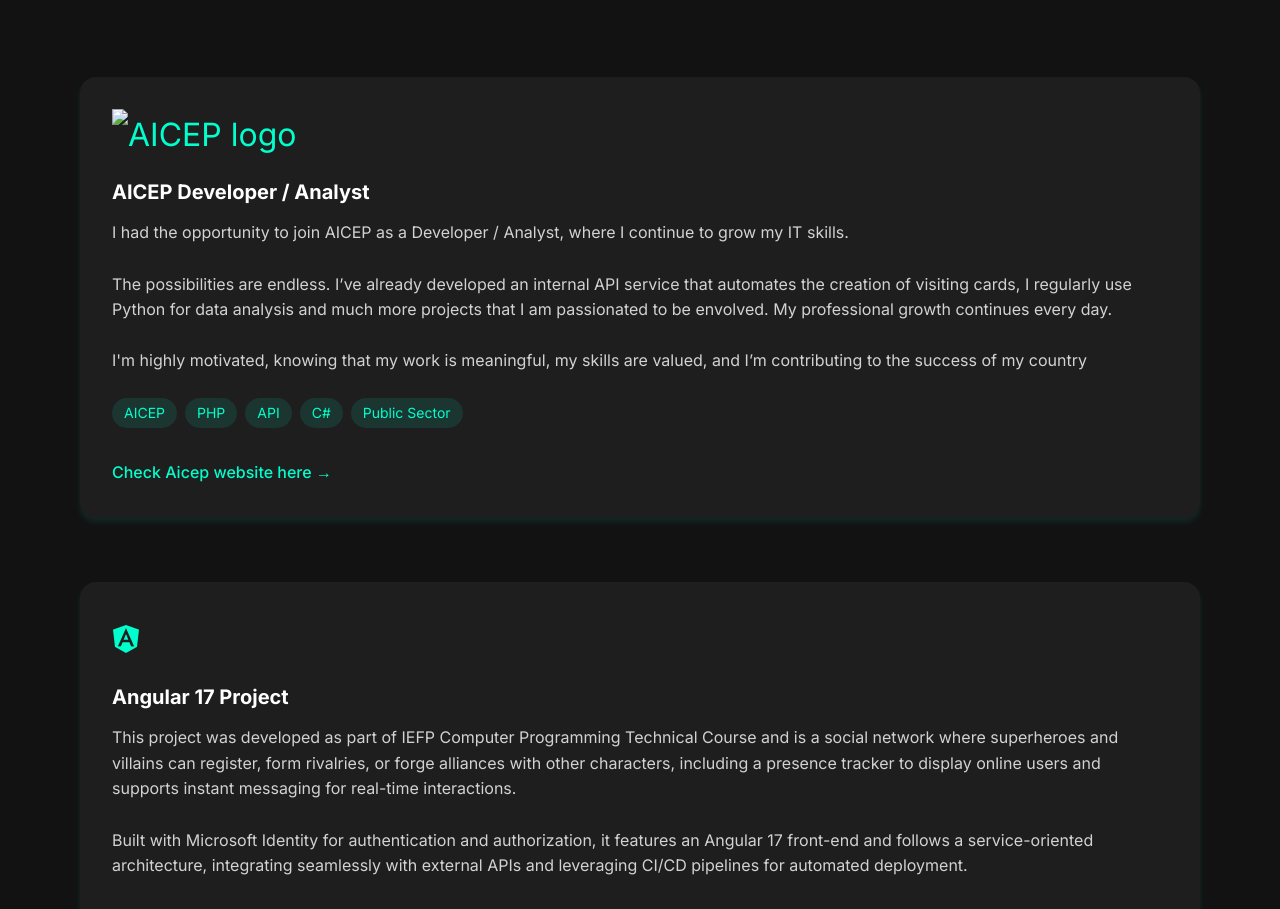
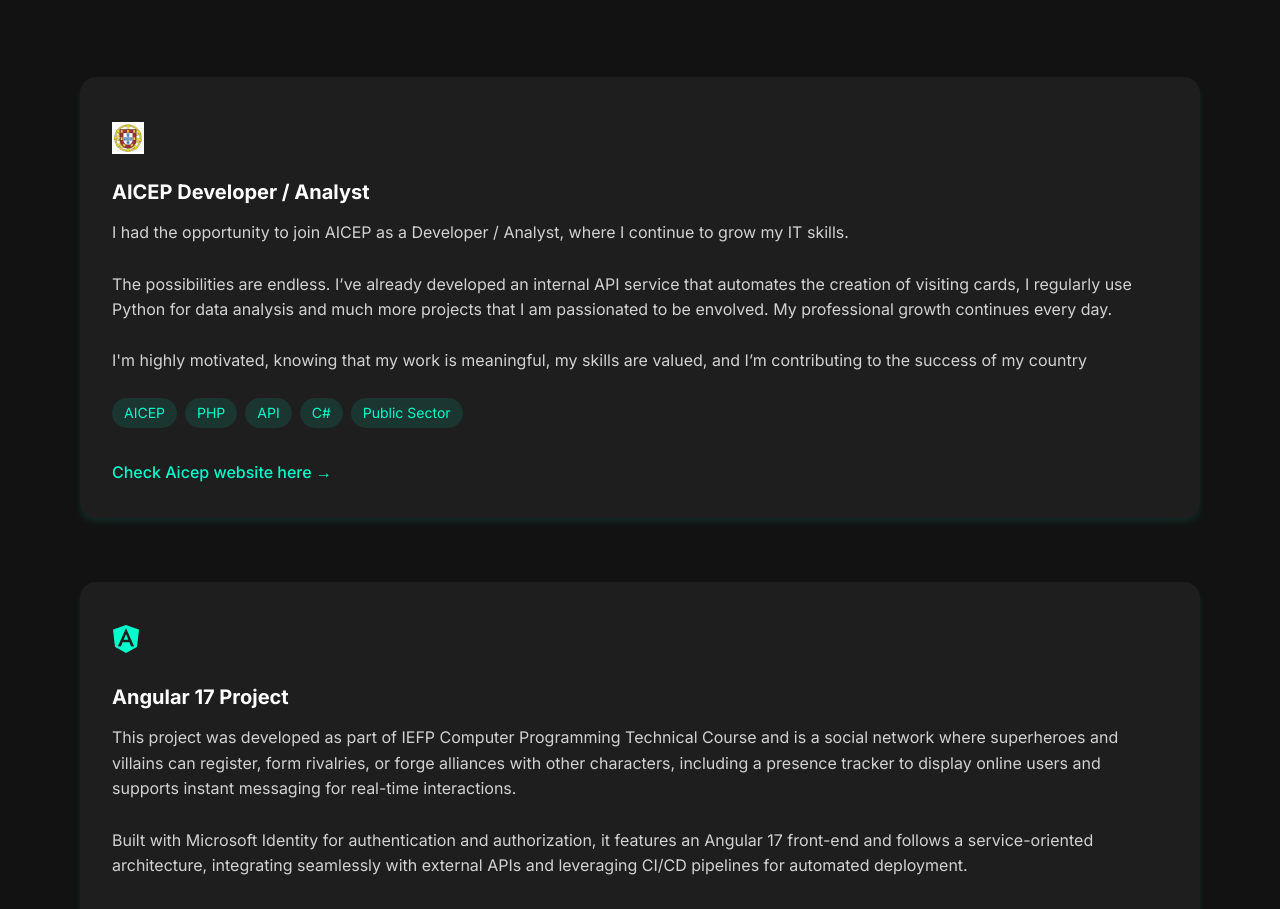
Before and after one commit to MahomedProgramador/Personal_website, a plain HTML site: page index.html in a window 1280 px wide. Shown: the part 1225-2134 px from the top of the page. Drawn offline with Linux system fonts and the light colour scheme.

Commit message:
Profile uptaded - AICEP

```diff
--- a/styles.css
+++ b/styles.css
@@ -326,3 +326,8 @@ body {
         grid-template-columns: 1fr 1fr;
     }
 }
+.icon-img {
+  width: 1em;
+  height: 1em;
+  vertical-align: middle; /* Alinha com o texto, como o <i> */
+}
```
Also changed, not shown: Images/portugal-esfera-armilar.svg (added).
